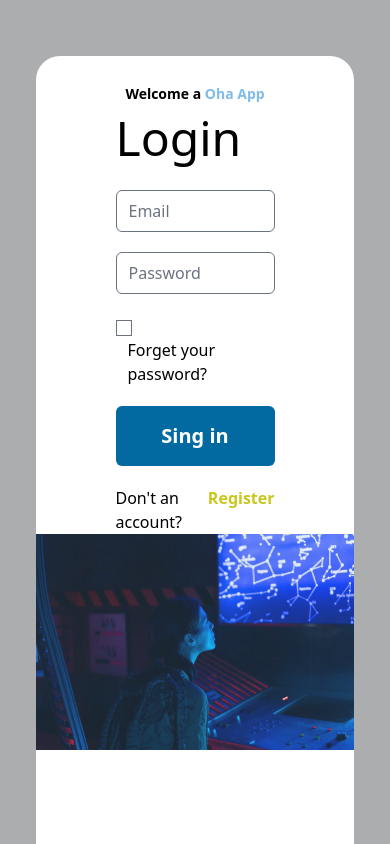
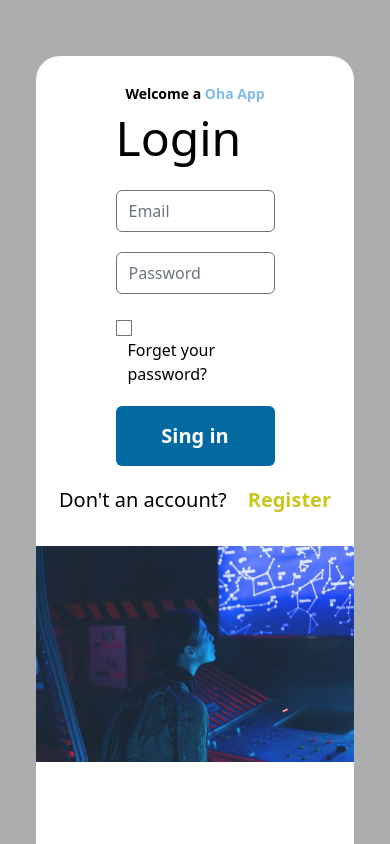
Before and after one commit to juancodev/messenger_service, a React (Vite) app: page /login in a window 390 px wide. Shown: the top 844 px of the page. Built offline with nearby package versions, Linux system fonts and the light colour scheme.

Commit message:
[⚡ADD] responsive design on the login component

```diff
--- a/src/components/login/Login.tsx
+++ b/src/components/login/Login.tsx
@@ -7,7 +7,7 @@ const Login = () => {
   return (
     <>
       <Form titleForm="Login" userCredential={userLogin} />
-      <div className="flex w-1/2 gap-[21px]">
+      <div className="flex w-1/2 gap-[21px] max-sm:w-full max-sm:justify-center max-sm:text-xl max-sm:mb-8">
         <p className="font-light">Don't an account?</p>
         <Link
           to="/register"
--- a/src/layout/Layout.tsx
+++ b/src/layout/Layout.tsx
@@ -32,7 +32,7 @@ const Layout = ({ children }: FormComponents): JSX.Element => {
               <img
                 src={imageOha}
                 alt="Image"
-                className="max-sm:h-full max-sm:w-full max-sm:object-cover"
+                className="max-sm:h-full max-sm:w-full max-sm:object-cover xl:w-full"
               />
             </div>
           </div>
```
